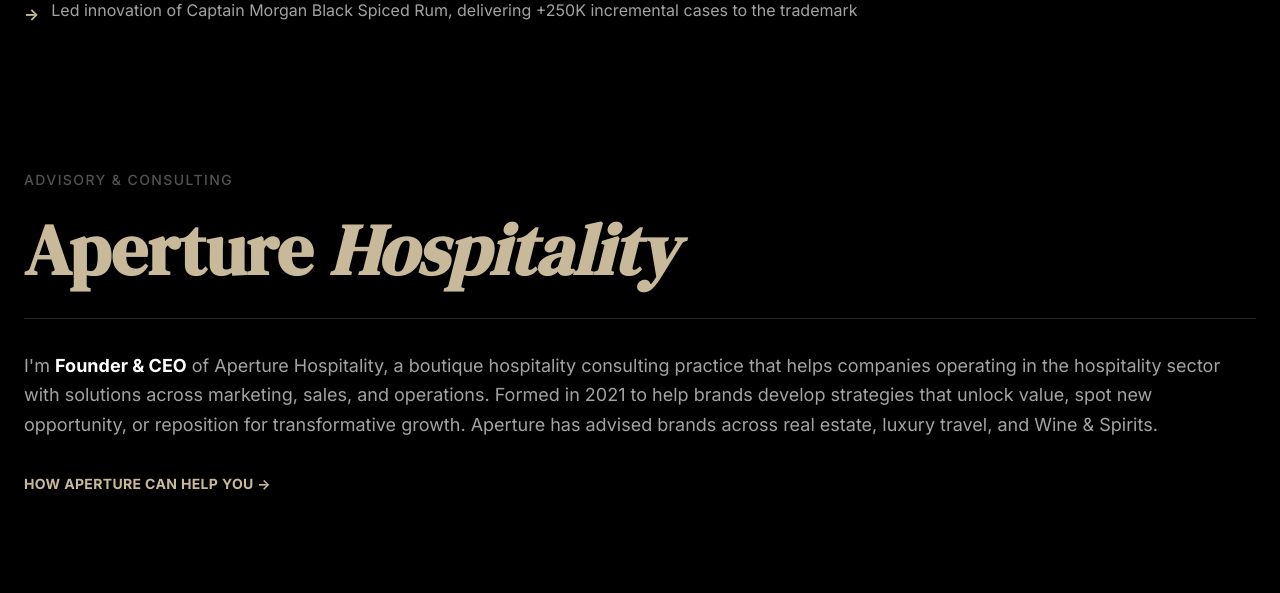
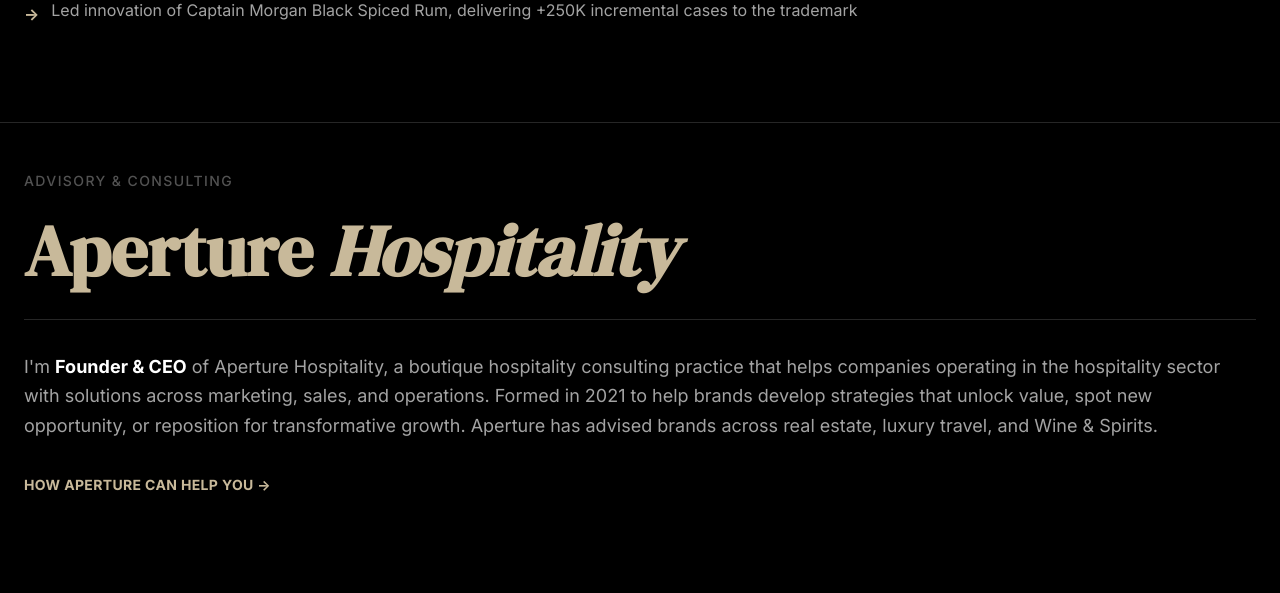
Before and after one commit to letsnavigatebmw/brandonmweaver, a React (Vite) app: page / in a window 1280 px wide. Shown: the part 6960-7553 px from the top of the page. Built offline with nearby package versions, Linux system fonts and the light colour scheme.

Commit message:
Add divider line between Projects and Aperture Hospitality sections

```diff
--- a/src/components/ApertureHospitality.jsx
+++ b/src/components/ApertureHospitality.jsx
@@ -1,6 +1,6 @@
 export default function ApertureHospitality() {
   return (
-    <section className="py-12 px-6 bg-black">
+    <section className="py-12 px-6 bg-black border-t border-gray-800">
       <div className="max-w-7xl mx-auto">
         {/* Header */}
         <div className="mb-8">
```
